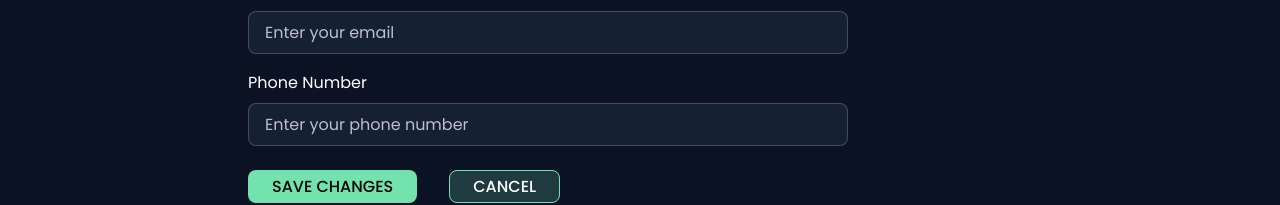
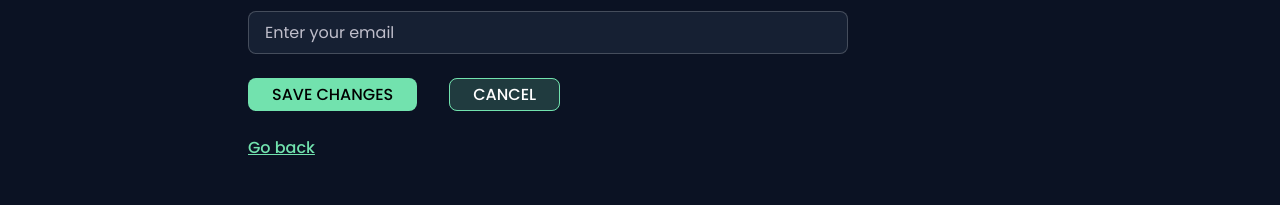
Before and after one commit to SELVAPRASANTH-SELLASAMY/nomad, a React (Create React App) app: page /settings in a window 1280 px wide. Shown: the part 450-655 px from the top of the page. Built offline with nearby package versions, Linux system fonts and the light colour scheme; no server answers.

Commit message:
Removed the phone number input field

```diff
--- a/src/components/profileSettings/ProfileSettings.jsx
+++ b/src/components/profileSettings/ProfileSettings.jsx
@@ -1,23 +1,20 @@
 import { useRef, useState } from 'react';
 import PrimaryInput from '../../sharedUi/PrimaryInput';
-import { useEvalPhone, useEvalEmail , useEvalName } from '../../customhooks/validation';
+import { useEvalEmail , useEvalName } from '../../customhooks/validation';
 function ProfileSettings(){
     const [input,setInput] = useState({
         name:'',
         email:'',
-        phone:'',
         image:null
     });
     const [inputError,setInputError] = useState({
         name:'',
         email:'',
-        phone:''
     });
     const fileInputRef = useRef(null);
 
     const isValidName = useEvalName(input.name);
     const isValidEmail = useEvalEmail(input.email);
-    const isValidPhone = useEvalPhone(input.phone);
 
     const handleImgInput = (e) => {
         const img = e.target.files[0];
@@ -39,11 +36,10 @@ function ProfileSettings(){
     const validateInput = () => {
         setInputError({...inputError,
             name:(input.name === '' ? 'This field is required!' : isValidName ? '' : 'Invalid user name!'),
-            email:(input.email === '' ? 'This field is required!' : isValidEmail ? '' : 'Invalid email!'),
-            phone:(input.phone === '' ? 'This field is required!' : isValidPhone ? '' : 'Invalid phone number!')
+            email:(input.email === '' ? 'This field is required!' : isValidEmail ? '' : 'Invalid email!')
         });
         //Server logic
-        return isValidName && isValidEmail && isValidPhone;
+        return isValidName && isValidEmail;
     }
 
     const handleSubmit = () => {
@@ -51,14 +47,13 @@ function ProfileSettings(){
     }
 
     const handleCancel = () => {
-        setInputError({name:'',email:'',phone:''});
-        setInput({name:'',email:'',phone:''}); //TODO: Have to populate existing saved password
+        setInputError({name:'',email:''});
+        setInput({name:'',email:''}); //TODO: Have to populate existing saved password
     }
 
     const InputConfig = [
         {Name:'Name',id:'name',type:'text',placeholder:'Enter your name',response_message:inputError.name},
-        {Name:'Email',id:'email',type:'email',placeholder:'Enter your email',response_message:inputError.email},
-        {Name:'Phone Number',id:'phone',type:'number',placeholder:'Enter your phone number',response_message:inputError.phone}
+        {Name:'Email',id:'email',type:'email',placeholder:'Enter your email',response_message:inputError.email}
     ];
 
     return(
```
